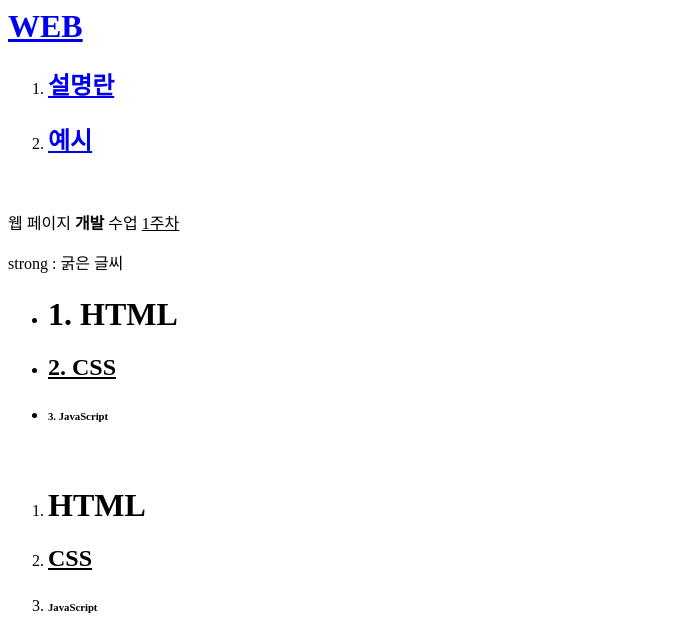
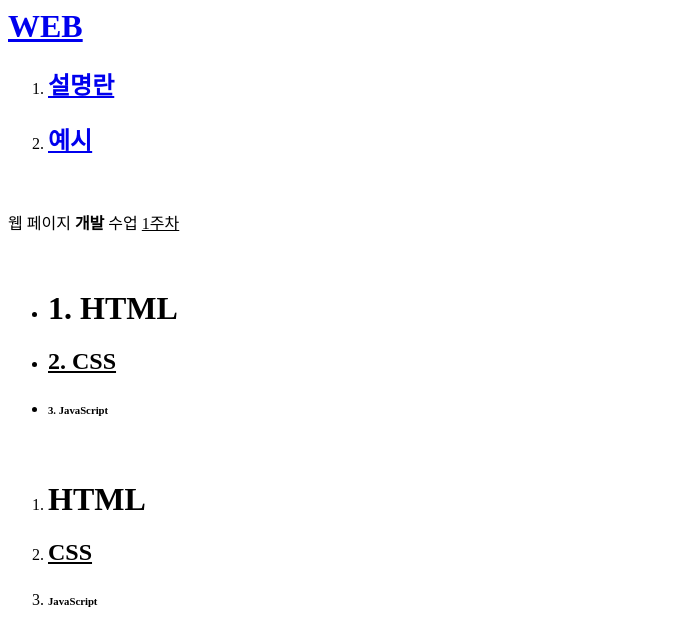
Before and after one commit to Ninano9/WEB-HTML1, a plain HTML site: page 2.html in a window 1280 px wide. Shown: the top 629 px of the page, without its empty margins (0-695 px from the left). Drawn offline with Linux system fonts and the light colour scheme; files whose address does not match are found by name.

Commit message:
Add files via upload

```diff
--- a/2.html
+++ b/2.html
@@ -12,7 +12,7 @@
 <body>
 
     <p>웹 페이지 <strong>개발</strong> 수업 <u>1주차</u></p style="margin-top:50px;">
-    <p>strong : 굵은 글씨<br>
+    <br>
 
     <ul>
         <li><h1>1. HTML</h1></li>
```
Also changed, not shown: coding1.jpg (added).
